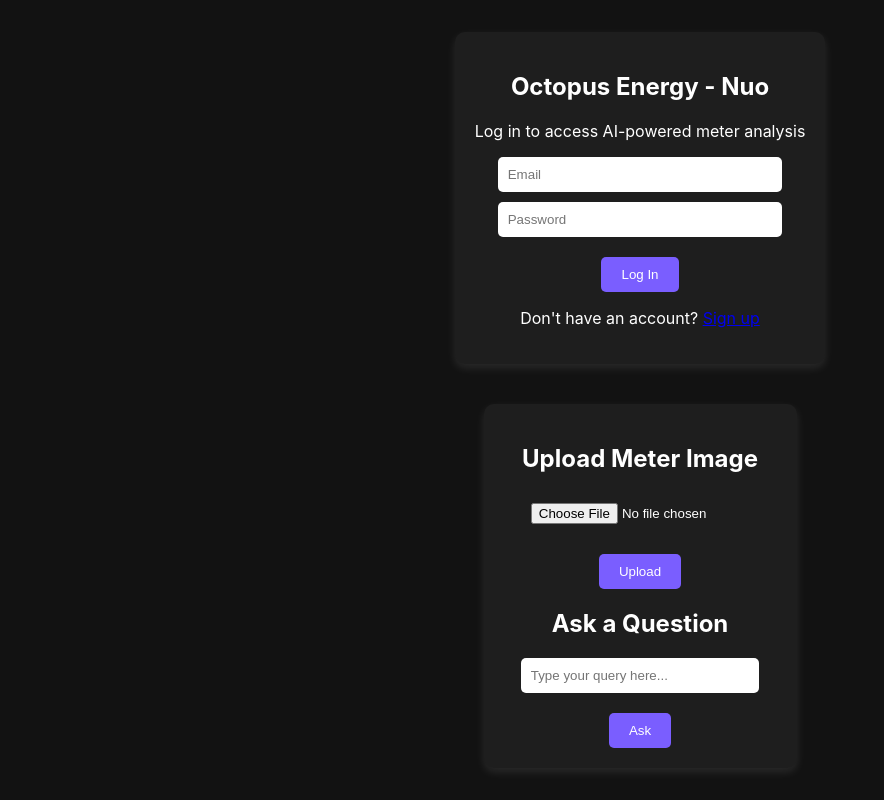
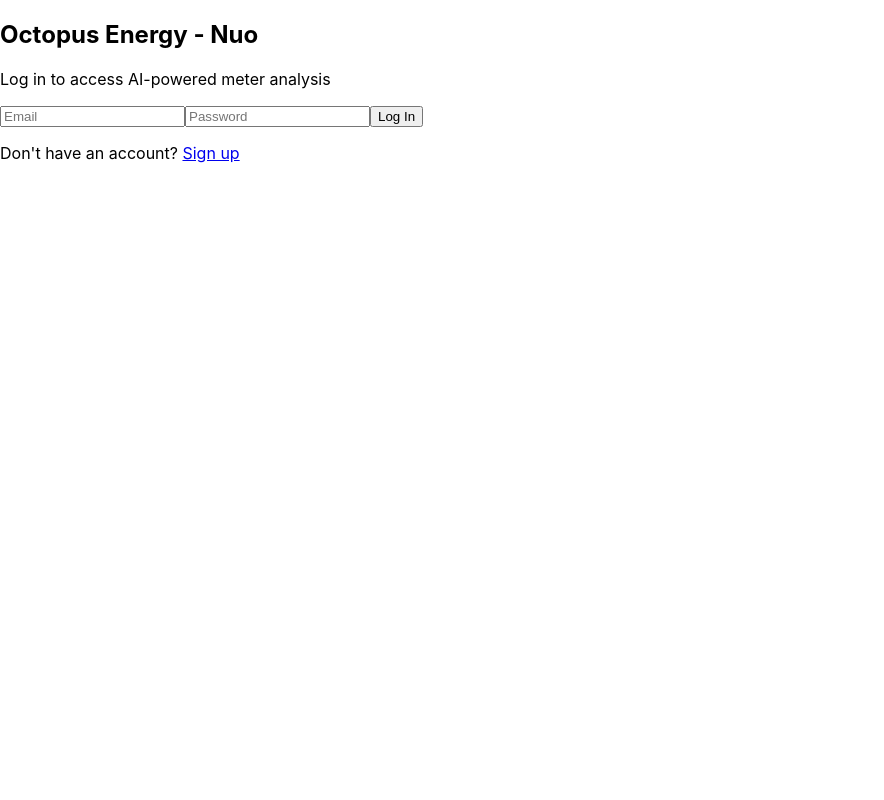
Before and after one commit to Naimehmet/octopus-nuo, a React (Create React App) app: page / in a window 1280 px wide. Shown: the whole page, without its empty margins (0-884 px from the left). Built offline with nearby package versions, Linux system fonts and the light colour scheme.

Commit message:
Added React Router and separate pages

```diff
--- a/package.json
+++ b/package.json
@@ -6,6 +6,7 @@
     "cra-template": "1.2.0",
     "react": "^19.0.0",
     "react-dom": "^19.0.0",
+    "react-router-dom": "^7.1.5",
     "react-scripts": "^5.0.1",
     "web-vitals": "^4.2.4"
   },
--- a/src/AIInterface.js
+++ b/src/AIInterface.js
@@ -6,11 +6,6 @@
 
   const handleFileUpload = (event) => {
     setFile(event.target.files[0]);
-  };
-
-  const handleQuerySubmit = () => {
-    console.log("User Query:", query);
-    // This is where you call the Hugging Face API or AI backend
   };
 
   return (
@@ -25,7 +20,7 @@
         placeholder="Type your query here..."
         onChange={(e) => setQuery(e.target.value)}
       />
-      <button onClick={handleQuerySubmit}>Ask</button>
+      <button>Ask</button>
     </div>
   );
 }
--- a/src/App.js
+++ b/src/App.js
@@ -1,14 +1,16 @@
 import React from "react";
-import "./App.css";
+import { BrowserRouter as Router, Routes, Route } from "react-router-dom";
 import Login from "./Login";
-import AIInterface from "./AIInterface"; // Import the AI component
+import AIInterface from "./AIInterface";
 
 function App() {
   return (
-    <div className="App">
-      <Login />
-      <AIInterface />
-    </div>
+    <Router>
+      <Routes>
+        <Route path="/" element={<Login />} />
+        <Route path="/ai" element={<AIInterface />} />
+      </Routes>
+    </Router>
   );
 }
 
--- a/src/Login.js
+++ b/src/Login.js
@@ -1,13 +1,21 @@
 import React from "react";
+import { useNavigate } from "react-router-dom";
 
 function Login() {
+  const navigate = useNavigate();
+
+  const handleLogin = () => {
+    // Add authentication logic if needed
+    navigate("/ai"); // Redirect to AI page after login
+  };
+
   return (
     <div className="login-container">
       <h2>Octopus Energy - Nuo</h2>
       <p>Log in to access AI-powered meter analysis</p>
       <input type="email" placeholder="Email" />
       <input type="password" placeholder="Password" />
-      <button>Log In</button>
+      <button onClick={handleLogin}>Log In</button>
       <p>Don't have an account? <a href="#">Sign up</a></p>
     </div>
   );
```
Also changed, not shown: 1 other file (tests, documents, lock files or other folders).
